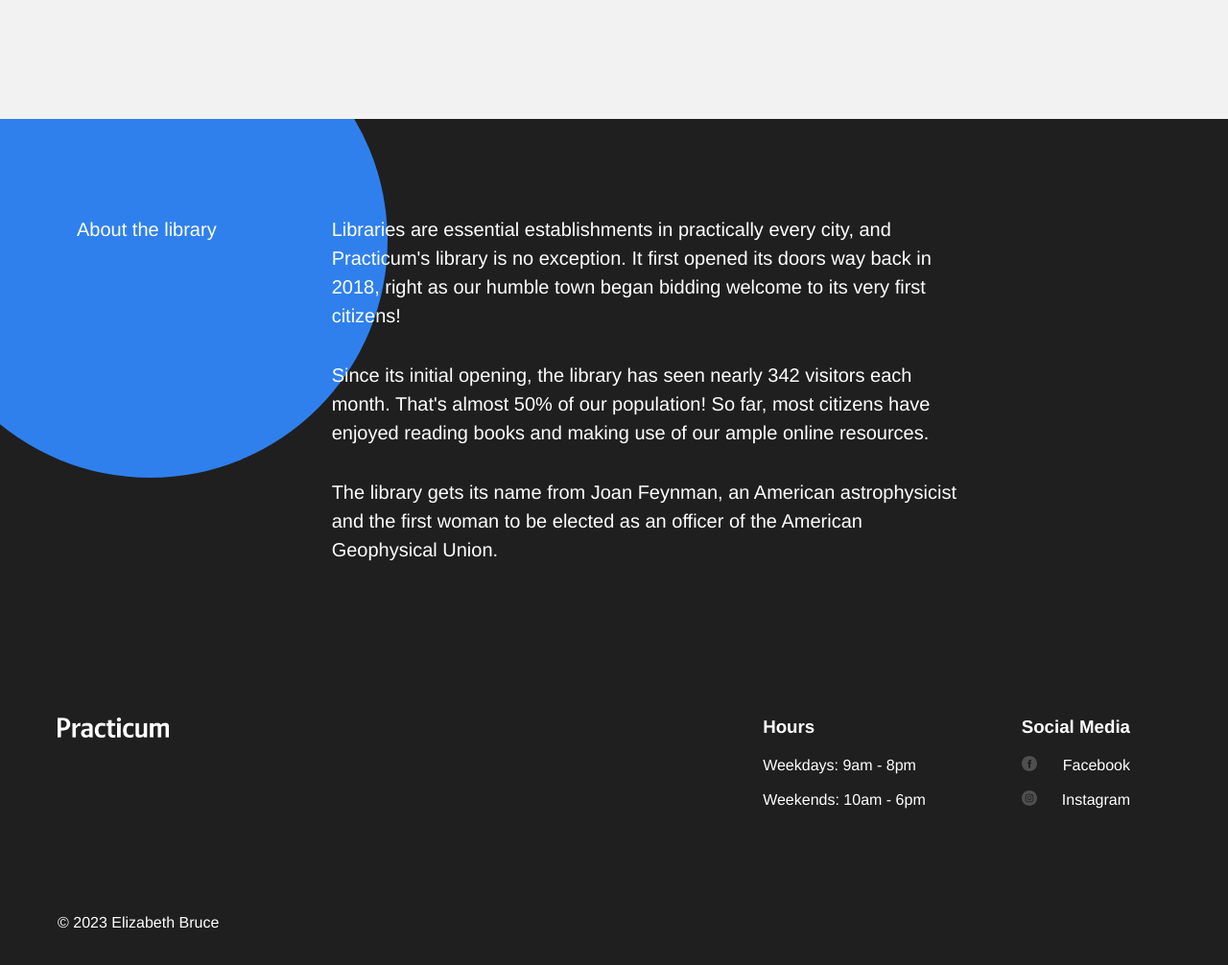
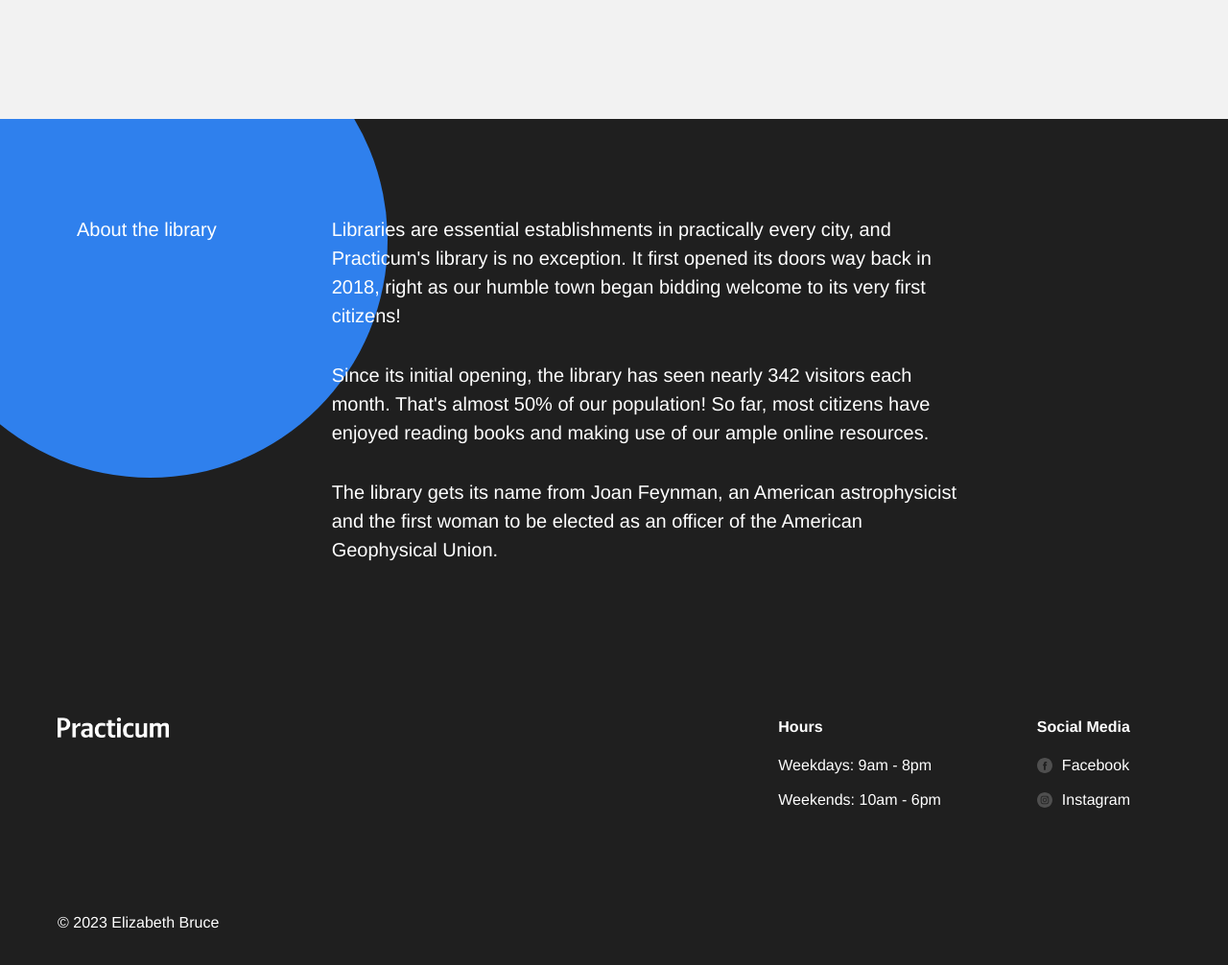
Before and after one commit to LizCodes123/se_project_library, a plain HTML site: page index.html in a window 1280 px wide. Shown: the part 3318-4324 px from the top of the page at 96% size. Drawn offline with Linux system fonts and the light colour scheme.

Commit message:
Sprint 1 Final Feedback 2

```diff
--- a/styles/style.css
+++ b/styles/style.css
@@ -341,7 +341,6 @@
 
 .step {
   flex-basis: 220px;
-  flex-direction: column;
 }
 
 .step__title {
@@ -442,6 +441,8 @@
 
 .footer__list-item {
   margin-bottom: 16px;
+  font-size: 16px;
+  line-height: 20px;
 }
 
 .footer__list-item:last-of-type {
@@ -450,6 +451,8 @@
 
 .footer__column-heading {
   margin: 0 0 20px 0;
+  font-size: 16px;
+  line-height: 20px;
 }
 
 .footer__column-link {
@@ -458,7 +461,7 @@
   line-height: 20px;
   text-decoration: none;
   display: flex;
-  justify-content: space-between;
+  align-items: center;
 }
 
 .footer__column-link:hover {
@@ -468,8 +471,11 @@
 .footer__social-icon {
   width: 16px;
   height: 16px;
+  margin-right: 10px;
 }
 
 .footer__copyright {
   margin: 108px 0 0 0;
+  font-size: 16px;
+  line-height: 20px;
 }
```
